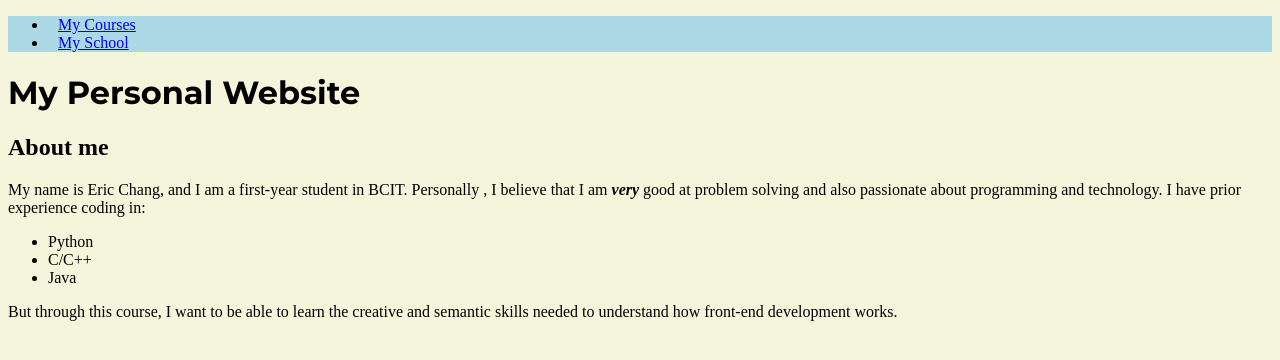
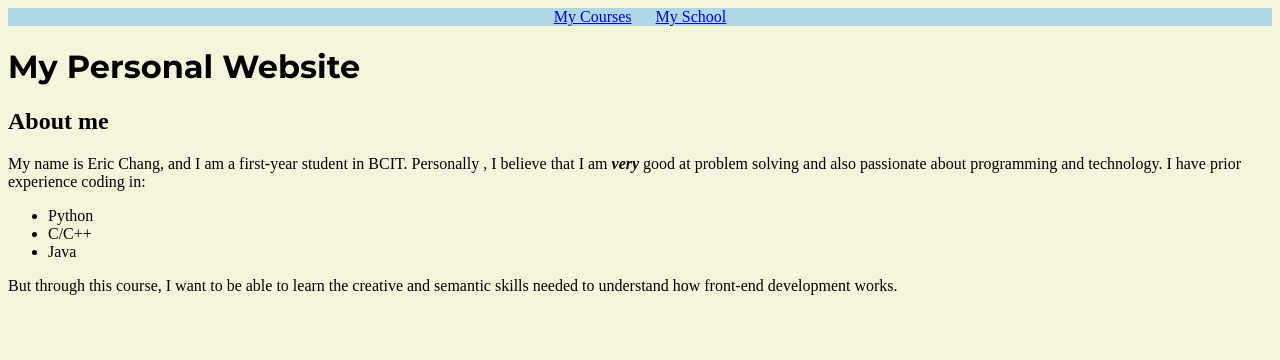
Before and after one commit to ericchanko/ACIT1620, a plain HTML site: page index.html in a window 1280 px wide. Drawn offline with Linux system fonts and the light colour scheme.

Commit message:
fixed stylesheet

```diff
--- a/CSS/styles.css
+++ b/CSS/styles.css
@@ -8,15 +8,13 @@ h1.index {
 
 ul.NavBar {
     background-color: lightblue;
-}
-
-ul.NavBarLink {
     text-align: center;
     list-style-type: none;
     margin: 0;
     padding: 0;
 }
 
-a.NavBarItem  {
-    padding: 10px;
+li.NavBarLink {
+    display:inline;
+    margin: 10px;
 }
```
